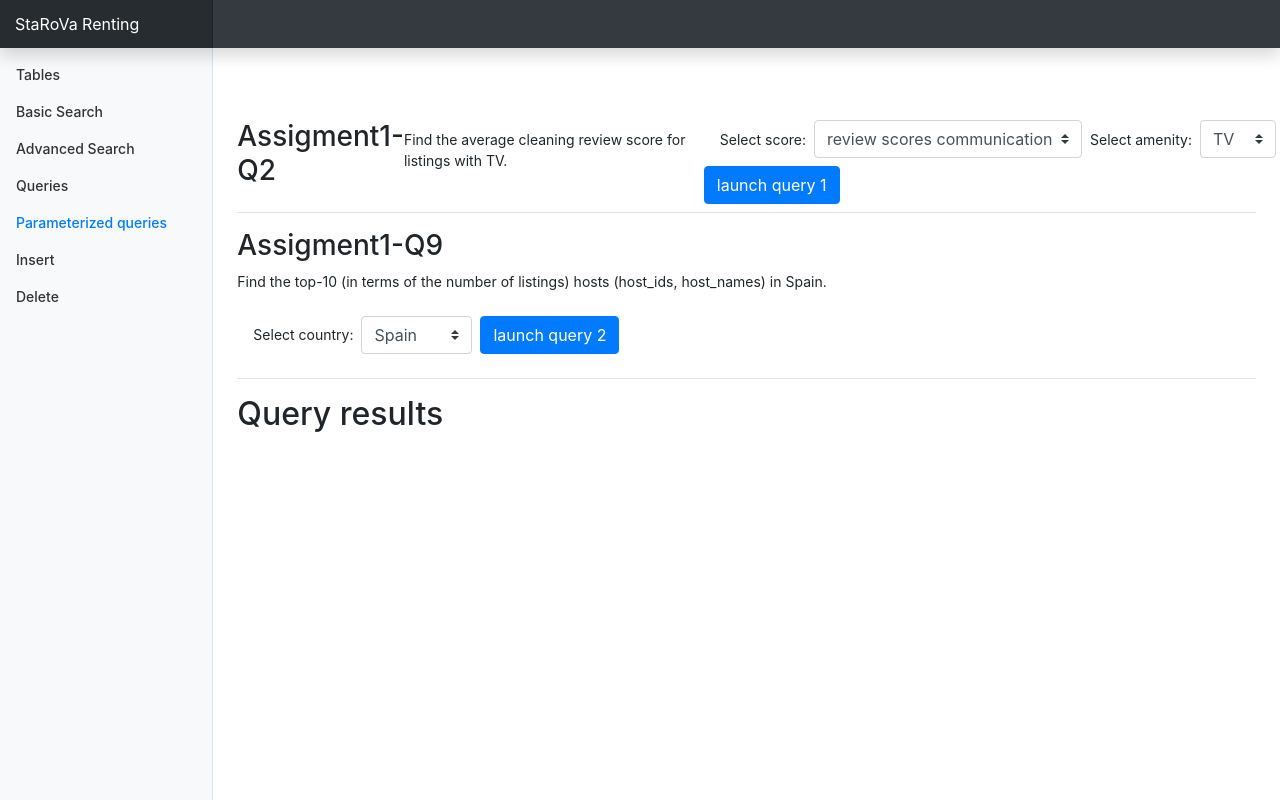
After one commit to vquelque/DbProject, a Flask app: page /parameterizedquery in a window 1280 px wide. The commit adds this page. Run offline with Flask 2, Linux system fonts and the light colour scheme; parts of the project's set-up code (start-up, migrations or seed data) failed here and were passed over; some libraries are stand-ins or nearby versions.

Commit message:
Add parameterized queries

```diff
--- a/app.py
+++ b/app.py
@@ -11,6 +11,7 @@ from wtforms import StringField, SubmitField, SelectField, IntegerField, DateFie
 from wtforms.validators import DataRequired
 from flask import Flask
 from queries import queries
+from queries import para_queries
 
 # general configuration
 app = Flask(__name__)
@@ -39,6 +40,7 @@ Host = Base.classes.host
 Property = Base.classes.property
 
 queries = queries()
+para_queries = para_queries()
 
 
 # db helper functions
@@ -122,7 +124,7 @@ def launch_query(query) :
     ResultProxy = connection.execute(query)
     description_tuple = ResultProxy.cursor.description
     columns = [k[0] for k in description_tuple]
-    return (columns,ResultProxy.fetchmany(50))
+    return (columns,ResultProxy.fetchall())
 
 # search form
 class SearchForm(FlaskForm):
@@ -202,6 +204,17 @@ class DeleteForm(FlaskForm):
 #query form
 class QueryForm(FlaskForm) :
     select_query = SelectField("Select query :", choices=[(q['id'],q['name']) for q in queries])
+    sumbit = SubmitField("Launch Query !")
+
+class ParaQueryForm1(FlaskForm):
+    score = SelectField("Select score: ", choices=[("review_scores_communication","review scores communication"),
+                                                    ("review_scores_rating","review scores rating"),
+                                                    ("review_scores_cleanliness","review scores cleanliness")])
+    amenity = SelectField("Select amenity: ", choices=[("TV","TV"),("WIFI","WIFI")])
+    sumbit = SubmitField("Launch Query !")
+
+class ParaQueryForm2(FlaskForm):
+    country = SelectField("Select country: ", choices=[("Spain","Spain"),("Germany","Germany")])
     sumbit = SubmitField("Launch Query !")
 
 @app.route("/", methods=["GET", "POST"])
@@ -357,5 +370,37 @@ def query() :
         return render_template('query.html', form=form, columns=columns,records=records,query=query)
     return render_template('query.html', form=form, query=query)
 
+@app.route('/parameterizedquery', methods=["GET","POST"])
+def para_query():
+    form1 = ParaQueryForm1()
+    form2 = ParaQueryForm2()
+    query1 = para_queries[0]
+    query2 = para_queries[1]
+    if request.method == 'POST':
+        if request.form['btn'] == 'launch query 1':
+            query1['query'] = query1['query'].replace("TV", form1.amenity.data)
+            query1['query'] = query1['query'].replace("WIFI", form1.amenity.data)
+            query1['query'] = query1['query'].replace("review_scores_cleanliness", form1.score.data)
+            query1['query'] = query1['query'].replace("review_scores_rating", form1.score.data)
+            query1['query'] = query1['query'].replace("review_scores_communication", form1.score.data)
+            query1['text'] = query1['text'].replace("TV", form1.amenity.data)
+            query1['text'] = query1['text'].replace("WIFI", form1.amenity.data)
+            query1['text'] = query1['text'].replace("review_scores_cleanliness", form1.score.data)
+            query1['text'] = query1['text'].replace("cleaning review score", form1.score.data)
+            query1['text'] = query1['text'].replace("review_scores_rating", form1.score.data)
+            query1['text'] = query1['text'].replace("review_scores_communication", form1.score.data)
+            columns, records = launch_query(query1['query'])
+            return render_template('para_query.html', form1=form1, form2=form2, columns=columns,records=records,query1=query1, query2=query2)
+        else:
+            query2['query'] = query2['query'].replace("Spain", form2.country.data)
+            query2['query'] = query2['query'].replace("Germany", form2.country.data)
+            query2['text'] = query2['text'].replace("Spain", form2.country.data)
+            query2['text'] = query2['text'].replace("Germany", form2.country.data)
+            print(query2['query'], file=sys.stderr)
+            columns, records = launch_query(query2['query'])
+            return render_template('para_query.html', form1=form1, form2=form2, columns=columns,records=records,query1=query1, query2=query2)
+
+    return render_template('para_query.html', form1=form1, form2=form2, query1=query1, query2=query2)
+
 if __name__ == "__main__":
     app.run()
--- a/templates/layout.html
+++ b/templates/layout.html
@@ -70,6 +70,12 @@
                   </a>
                 </li>
                 <li class="nav-item">
+                  <a class="nav-link {{ 'active' if active_page == 'parameterized_query' else '' }}" href="/parameterizedquery">
+                    <span data-feather="file-text"></span>
+                    Parameterized queries
+                  </a>
+                </li>
+                <li class="nav-item">
                   <a class="nav-link {{ 'active' if active_page == 'insert' else '' }}" href="/insert">
                     <span data-feather="file-text"></span>
                     Insert
--- /dev/null
+++ b/templates/para_query.html
@@ -0,0 +1,43 @@
+{% set active_page = "parameterized_query" %} {% extends 'layout.html' %} {% block body %}
+<main role="main" class="col-md-9 ml-sm-auto col-lg-10 px-4">
+  <div
+    class="d-flex justify-content-between flex-wrap flex-md-nowrap align-items-center pt-3 pb-2 mb-3 border-bottom"
+  >
+
+  <h3>{{query1['name']}}</h3>
+    <p>{{query1['text']}}</p>
+
+    <form action="\parameterizedquery" method="post" class="form-inline">
+        <div class="form-group m-2">
+          {{form1.score.label(class_='m-2')}}
+          {{form1.score(class_='form-control custom-select')}}
+          {{form1.amenity.label(class_='m-2')}}
+          {{form1.amenity(class_='form-control custom-select')}}
+        </div>
+        <div class="form-group">
+          <input type="submit" name="btn" class="btn btn-primary" value="launch query 1"/>
+        </div>
+      </div>
+    </form>
+
+    <h3>{{query2['name']}}</h3>
+    <p>{{query2['text']}}</p>
+
+    <form action="\parameterizedquery" method="post" class="form-inline">
+        <div class="form-group m-2">
+          {{form2.country.label(class_='m-2')}}
+          {{form2.country(class_='form-control custom-select')}}
+        </div>
+        <div class="form-group">
+          <input type="submit" name="btn" class="btn btn-primary" value="launch query 2"/>
+        </div>
+      </div>
+    </form>
+
+    <hr>
+
+    <h2>Query results</h2>
+      {% include "includes/_table.html" %}
+  </div>
+</main>
+{% endblock body %}
```
Also changed, not shown: queries.py (+47 -2 lines).
